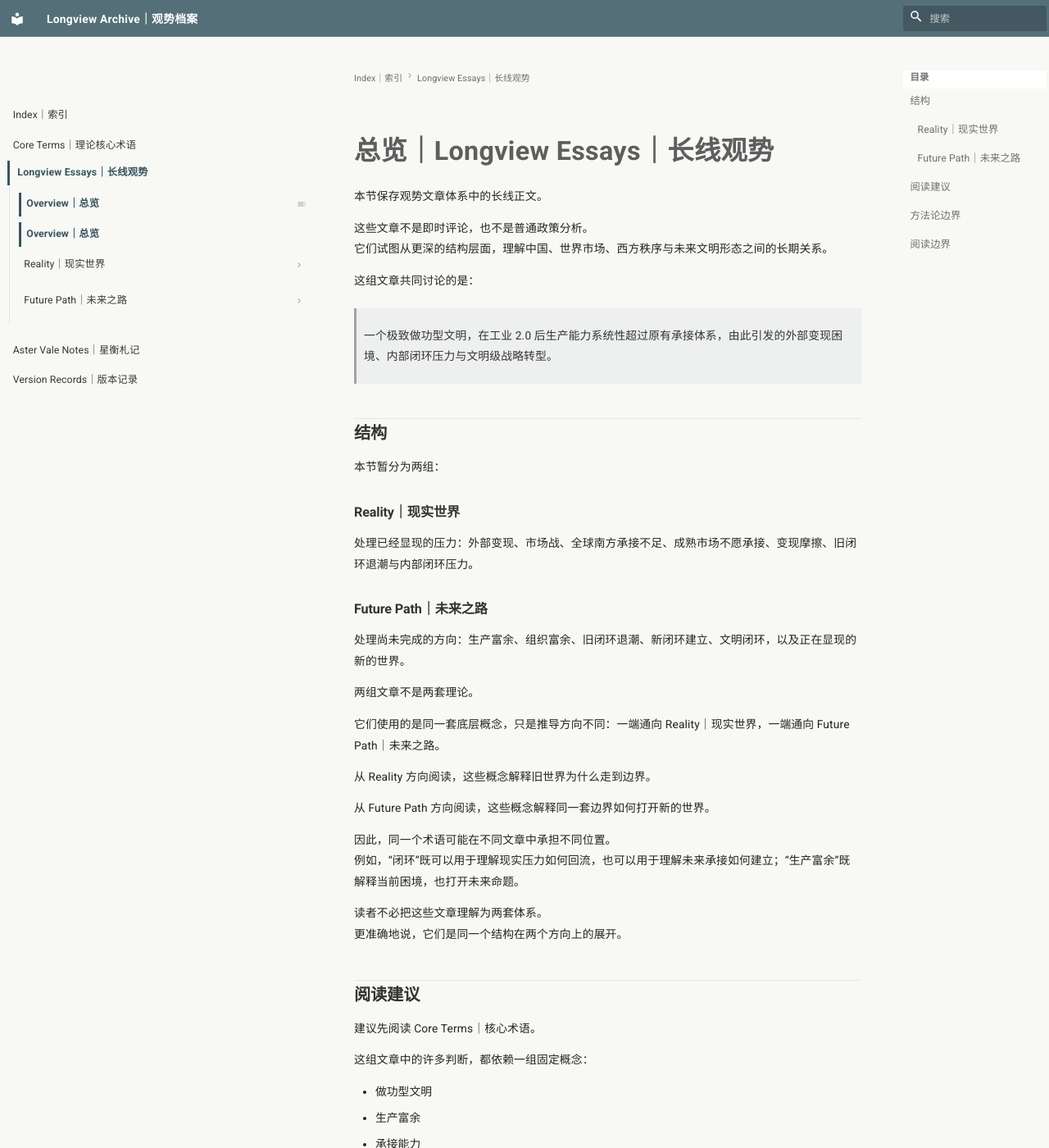
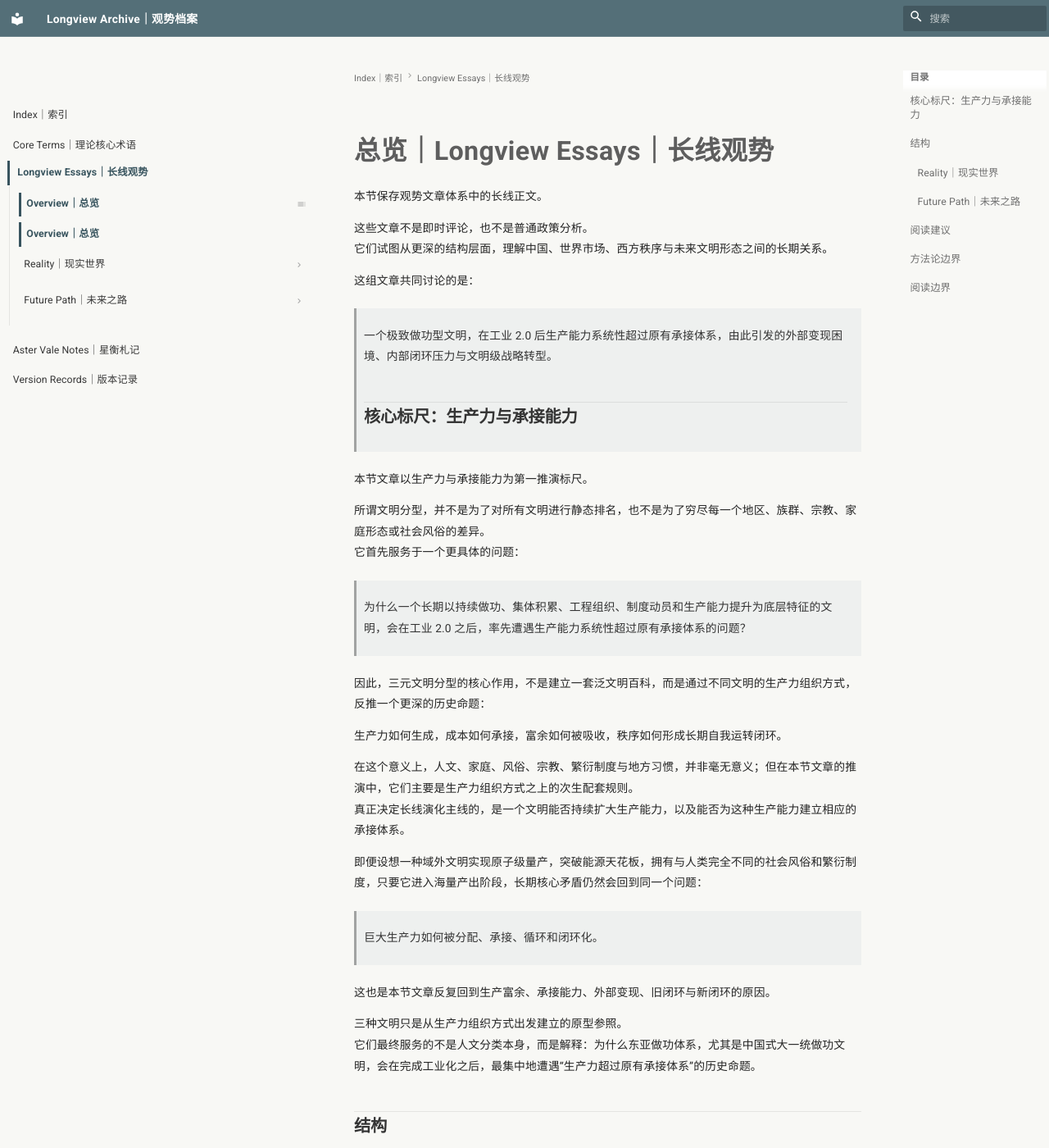
Before and after one commit to guanshi1688/longview-archive, an MkDocs documentation site: the page built from docs/essays/index.md, in a window 1280 px wide and 1400 px high. Shown: the whole window at 82% size. Built offline with MkDocs 1.6.1 and Material for MkDocs 9.7.7, drawn with Linux system fonts in a browser that asks for light colours.

Commit message:
Expand essay on productivity and civilization types
Added a discussion on the relationship between productivity and capacity in the context of civilization types.

```diff
--- a/docs/essays/index.md
+++ b/docs/essays/index.md
@@ -8,6 +8,31 @@
 这组文章共同讨论的是：
 
 > 一个极致做功型文明，在工业 2.0 后生产能力系统性超过原有承接体系，由此引发的外部变现困境、内部闭环压力与文明级战略转型。
+>
+> ## 核心标尺：生产力与承接能力
+
+本节文章以生产力与承接能力为第一推演标尺。
+
+所谓文明分型，并不是为了对所有文明进行静态排名，也不是为了穷尽每一个地区、族群、宗教、家庭形态或社会风俗的差异。
+它首先服务于一个更具体的问题：
+
+> 为什么一个长期以持续做功、集体积累、工程组织、制度动员和生产能力提升为底层特征的文明，会在工业 2.0 之后，率先遭遇生产能力系统性超过原有承接体系的问题？
+
+因此，三元文明分型的核心作用，不是建立一套泛文明百科，而是通过不同文明的生产力组织方式，反推一个更深的历史命题：
+
+生产力如何生成，成本如何承接，富余如何被吸收，秩序如何形成长期自我运转闭环。
+
+在这个意义上，人文、家庭、风俗、宗教、繁衍制度与地方习惯，并非毫无意义；但在本节文章的推演中，它们主要是生产力组织方式之上的次生配套规则。
+真正决定长线演化主线的，是一个文明能否持续扩大生产能力，以及能否为这种生产能力建立相应的承接体系。
+
+即便设想一种域外文明实现原子级量产，突破能源天花板，拥有与人类完全不同的社会风俗和繁衍制度，只要它进入海量产出阶段，长期核心矛盾仍然会回到同一个问题：
+
+> 巨大生产力如何被分配、承接、循环和闭环化。
+
+这也是本节文章反复回到生产富余、承接能力、外部变现、旧闭环与新闭环的原因。
+
+三种文明只是从生产力组织方式出发建立的原型参照。
+它们最终服务的不是人文分类本身，而是解释：为什么东亚做功体系，尤其是中国式大一统做功文明，会在完成工业化之后，最集中地遭遇“生产力超过原有承接体系”的历史命题。
 
 ## 结构
 
```
